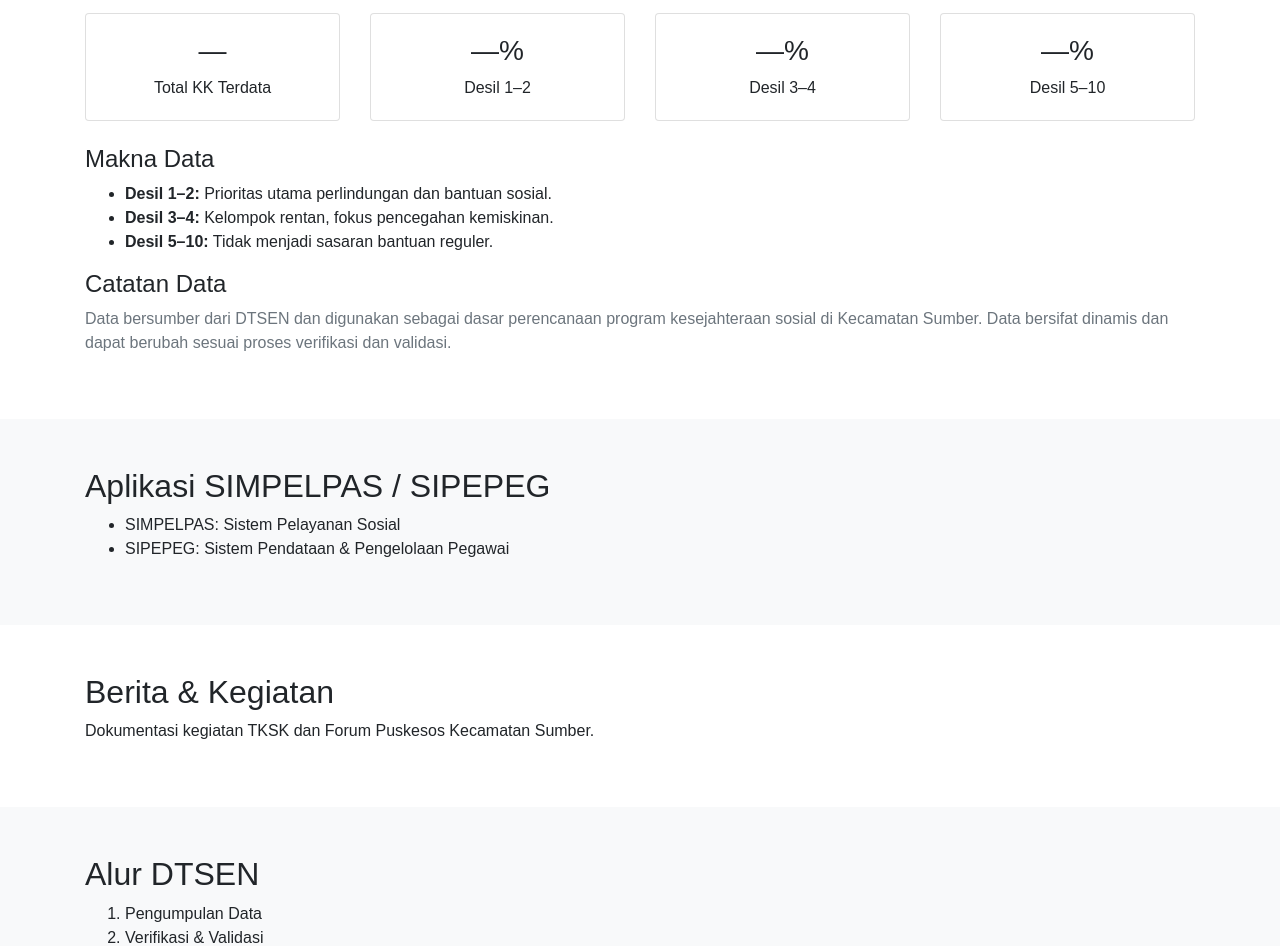
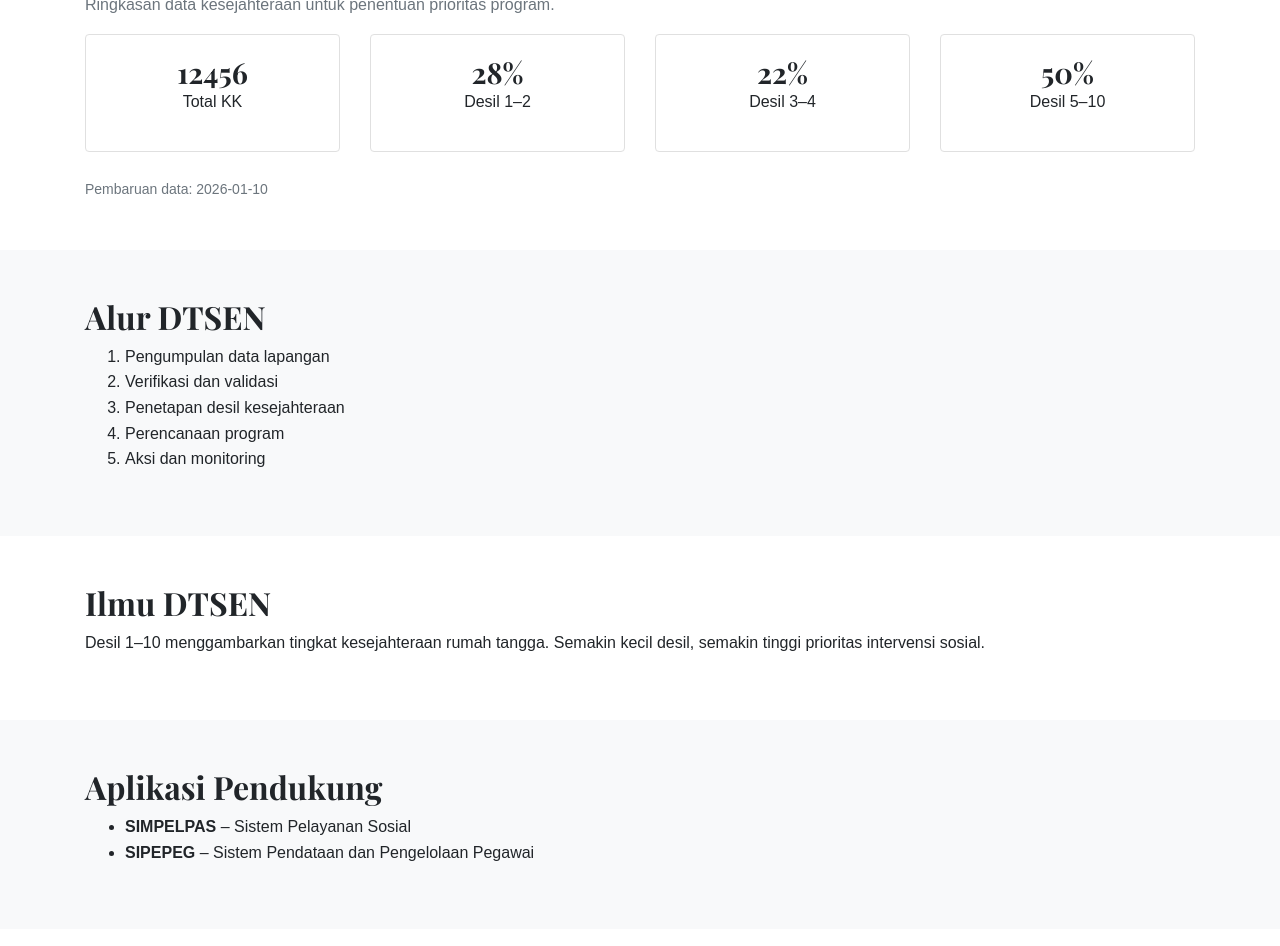
Before and after one commit to shasanudin/daridatakeaksi.github.io, a plain HTML site: page index.html in a window 1280 px wide. Shown: the part 485-1431 px from the top of the page. Drawn offline with nearby package versions, Linux system fonts and the light colour scheme.

Commit message:
Refactor index.html for improved structure and content
Updated content and structure of index.html for clarity and organization.

```diff
--- a/index.html
+++ b/index.html
@@ -4,30 +4,25 @@
   <meta charset="utf-8">
   <meta name="viewport" content="width=device-width, initial-scale=1">
   <title>Dari Data ke Aksi | TKSK & Puskesos Kec. Sumber</title>
-  <meta name="description" content="Website resmi Dari Data ke Aksi oleh TKSK Sumber dan Forum Puskesos Kecamatan Sumber">
+  <meta name="description" content="Dari Data ke Aksi – Pemanfaatan Data DTSEN oleh TKSK Sumber dan Forum Puskesos Kecamatan Sumber">
 
   <!-- Bootstrap CSS -->
   <link rel="stylesheet" href="https://cdn.jsdelivr.net/npm/bootstrap@4.6.2/dist/css/bootstrap.min.css">
   <link href="https://fonts.googleapis.com/css?family=Playfair+Display:700,900" rel="stylesheet">
-
-  <style>
-    body { font-family: Arial, sans-serif; }
-    .hero { background:#343a40; color:#fff; }
-    .hero h1 { font-family:'Playfair Display', serif; }
-    footer { background:#f8f9fa; }
-  </style>
+  <link rel="stylesheet" href="css/style.css">
 </head>
 <body>
 
 <!-- HEADER -->
 <header class="container py-3">
   <div class="row align-items-center">
-    <div class="col-md-4 text-left">
-      <strong>TKSK SUMBER</strong><br>
-      <small>Forum Puskesos Kecamatan Sumber</small>
+    <div class="col-md-4">
+      <img src="assets/img/logo/logo-tksk.png" alt="Logo TKSK" height="55">
+      <img src="assets/img/logo/logo-puskesos.png" alt="Logo Puskesos" height="55" class="ml-2">
     </div>
     <div class="col-md-4 text-center">
       <h3 class="mb-0">DARI DATA KE AKSI</h3>
+      <small class="text-muted">TKSK & Forum Puskesos Kecamatan Sumber</small>
     </div>
     <div class="col-md-4 text-right">
       <a href="#kontak" class="btn btn-sm btn-outline-secondary">Kontak</a>
@@ -35,7 +30,7 @@
   </div>
 </header>
 
-<!-- NAVIGATION -->
+<!-- NAVBAR -->
 <nav class="navbar navbar-expand-lg navbar-light bg-light sticky-top">
   <button class="navbar-toggler" type="button" data-toggle="collapse" data-target="#mainNav">
     <span class="navbar-toggler-icon"></span>
@@ -43,10 +38,10 @@
   <div class="collapse navbar-collapse" id="mainNav">
     <ul class="navbar-nav mx-auto">
       <li class="nav-item"><a class="nav-link" href="#data">Data DTSEN</a></li>
+      <li class="nav-item"><a class="nav-link" href="#alur">Alur DTSEN</a></li>
+      <li class="nav-item"><a class="nav-link" href="#ilmu">Ilmu DTSEN</a></li>
       <li class="nav-item"><a class="nav-link" href="#aplikasi">Aplikasi</a></li>
       <li class="nav-item"><a class="nav-link" href="#berita">Berita</a></li>
-      <li class="nav-item"><a class="nav-link" href="#alur">Alur DTSEN</a></li>
-      <li class="nav-item"><a class="nav-link" href="#ilmu">Ilmu DTSEN</a></li>
       <li class="nav-item"><a class="nav-link" href="#struktur">Struktur</a></li>
     </ul>
   </div>
@@ -55,73 +50,61 @@
 <!-- HERO -->
 <section class="hero py-5">
   <div class="container">
-    <div class="row">
-      <div class="col-md-7">
-        <h1>Dari Data ke Aksi</h1>
-        <p class="lead">Pemanfaatan Data DTSEN untuk perencanaan, validasi, dan aksi kesejahteraan sosial di Kecamatan Sumber.</p>
-      </div>
-    </div>
+    <h1>Dari Data ke Aksi</h1>
+    <p class="lead">Website resmi pemanfaatan Data DTSEN sebagai dasar perencanaan dan aksi kesejahteraan sosial di Kecamatan Sumber.</p>
   </div>
 </section>
 
 <!-- DATA DTSEN -->
 <section id="data" class="container py-5">
   <h2>Data DTSEN Kecamatan Sumber</h2>
-  <p class="text-muted">Ringkasan data kesejahteraan sebagai dasar penentuan prioritas aksi sosial.</p>
+  <p class="text-muted">Ringkasan data kesejahteraan untuk penentuan prioritas program.</p>
 
   <div class="row text-center mb-4">
     <div class="col-md-3">
-      <div class="card">
-        <div class="card-body">
-          <h3>—</h3>
-          <p class="mb-0">Total KK Terdata</p>
-        </div>
-      </div>
+      <div class="card"><div class="card-body"><h3 id="totalKK">—</h3><p>Total KK</p></div></div>
     </div>
     <div class="col-md-3">
-      <div class="card">
-        <div class="card-body">
-          <h3>—%</h3>
-          <p class="mb-0">Desil 1–2</p>
-        </div>
-      </div>
+      <div class="card"><div class="card-body"><h3 id="desil12">—%</h3><p>Desil 1–2</p></div></div>
     </div>
     <div class="col-md-3">
-      <div class="card">
-        <div class="card-body">
-          <h3>—%</h3>
-          <p class="mb-0">Desil 3–4</p>
-        </div>
-      </div>
+      <div class="card"><div class="card-body"><h3 id="desil34">—%</h3><p>Desil 3–4</p></div></div>
     </div>
     <div class="col-md-3">
-      <div class="card">
-        <div class="card-body">
-          <h3>—%</h3>
-          <p class="mb-0">Desil 5–10</p>
-        </div>
-      </div>
+      <div class="card"><div class="card-body"><h3 id="desil510">—%</h3><p>Desil 5–10</p></div></div>
     </div>
   </div>
 
-  <h4>Makna Data</h4>
-  <ul>
-    <li><strong>Desil 1–2:</strong> Prioritas utama perlindungan dan bantuan sosial.</li>
-    <li><strong>Desil 3–4:</strong> Kelompok rentan, fokus pencegahan kemiskinan.</li>
-    <li><strong>Desil 5–10:</strong> Tidak menjadi sasaran bantuan reguler.</li>
-  </ul>
+  <small class="text-muted">Pembaruan data: <span id="updateData">-</span></small>
+</section>
 
-  <h4>Catatan Data</h4>
-  <p class="text-muted">Data bersumber dari DTSEN dan digunakan sebagai dasar perencanaan program kesejahteraan sosial di Kecamatan Sumber. Data bersifat dinamis dan dapat berubah sesuai proses verifikasi dan validasi.</p>
+<!-- ALUR DTSEN -->
+<section id="alur" class="bg-light py-5">
+  <div class="container">
+    <h2>Alur DTSEN</h2>
+    <ol>
+      <li>Pengumpulan data lapangan</li>
+      <li>Verifikasi dan validasi</li>
+      <li>Penetapan desil kesejahteraan</li>
+      <li>Perencanaan program</li>
+      <li>Aksi dan monitoring</li>
+    </ol>
+  </div>
+</section>
+
+<!-- ILMU DTSEN -->
+<section id="ilmu" class="container py-5">
+  <h2>Ilmu DTSEN</h2>
+  <p>Desil 1–10 menggambarkan tingkat kesejahteraan rumah tangga. Semakin kecil desil, semakin tinggi prioritas intervensi sosial.</p>
 </section>
 
 <!-- APLIKASI -->
 <section id="aplikasi" class="bg-light py-5">
   <div class="container">
-    <h2>Aplikasi SIMPELPAS / SIPEPEG</h2>
+    <h2>Aplikasi Pendukung</h2>
     <ul>
-      <li>SIMPELPAS: Sistem Pelayanan Sosial</li>
-      <li>SIPEPEG: Sistem Pendataan & Pengelolaan Pegawai</li>
+      <li><strong>SIMPELPAS</strong> – Sistem Pelayanan Sosial</li>
+      <li><strong>SIPEPEG</strong> – Sistem Pendataan dan Pengelolaan Pegawai</li>
     </ul>
   </div>
 </section>
@@ -132,38 +115,18 @@
   <p>Dokumentasi kegiatan TKSK dan Forum Puskesos Kecamatan Sumber.</p>
 </section>
 
-<!-- ALUR DTSEN -->
-<section id="alur" class="bg-light py-5">
-  <div class="container">
-    <h2>Alur DTSEN</h2>
-    <ol>
-      <li>Pengumpulan Data</li>
-      <li>Verifikasi & Validasi</li>
-      <li>Penetapan Desil</li>
-      <li>Rekomendasi Program</li>
-      <li>Aksi & Monitoring</li>
-    </ol>
-  </div>
-</section>
-
-<!-- ILMU DTSEN -->
-<section id="ilmu" class="container py-5">
-  <h2>Ilmu DTSEN (Desil 1–10)</h2>
-  <p>Penjelasan konsep desil kesejahteraan dan pemanfaatannya dalam kebijakan sosial.</p>
-</section>
-
 <!-- STRUKTUR -->
 <section id="struktur" class="bg-light py-5">
   <div class="container">
     <h2>Struktur Organisasi</h2>
-    <p>Struktur TKSK Sumber dan Forum Puskesos Kecamatan Sumber.</p>
+    <p>Susunan TKSK dan Forum Puskesos Kecamatan Sumber.</p>
   </div>
 </section>
 
 <!-- KONTAK -->
 <section id="kontak" class="container py-5">
   <h2>Kontak Kami</h2>
-  <p>Email, alamat, dan narahubung resmi.</p>
+  <p>Email dan alamat resmi.</p>
 </section>
 
 <!-- FOOTER -->
@@ -171,7 +134,10 @@
   <small>© TKSK Sumber & Forum Puskesos Kecamatan Sumber</small>
 </footer>
 
+<!-- SCRIPTS -->
 <script src="https://code.jquery.com/jquery-3.5.1.slim.min.js"></script>
 <script src="https://cdn.jsdelivr.net/npm/bootstrap@4.6.2/dist/js/bootstrap.bundle.min.js"></script>
+<script src="js/dtsen.js"></script>
+
 </body>
 </html>
```
